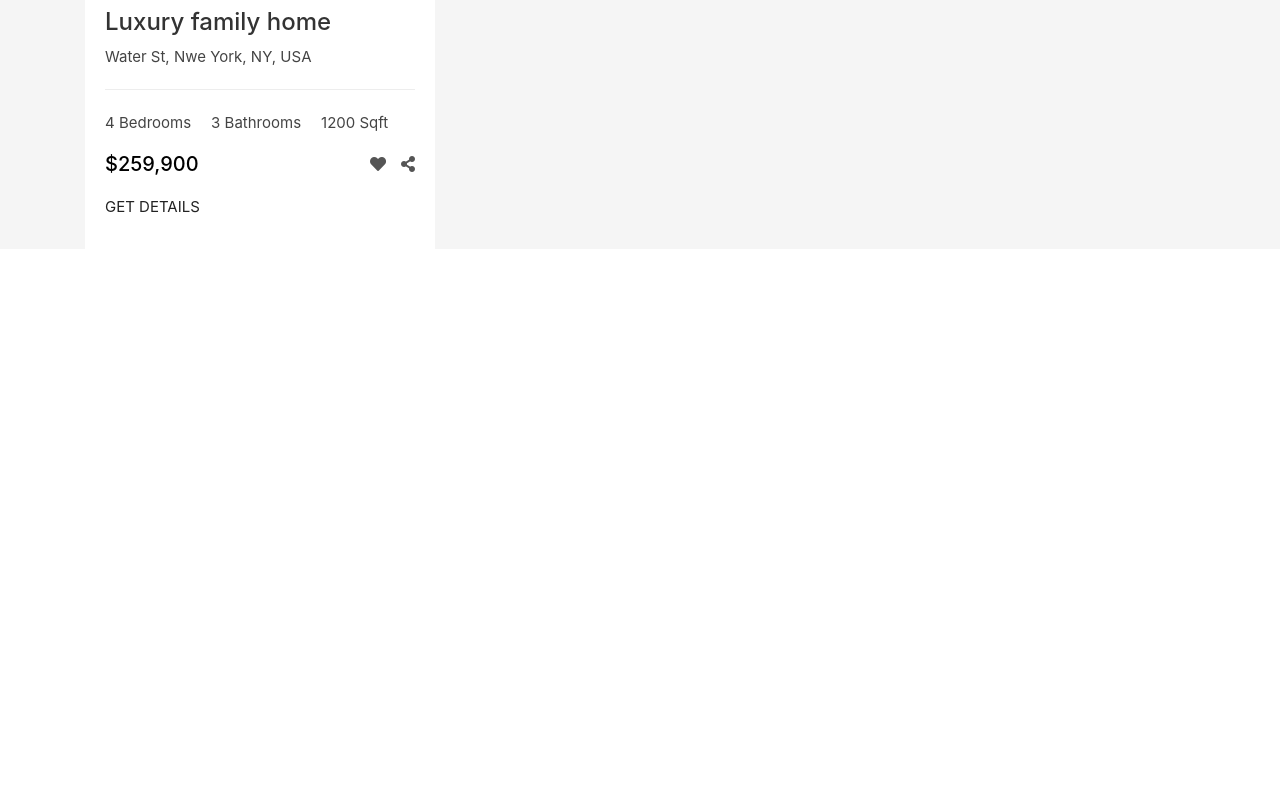
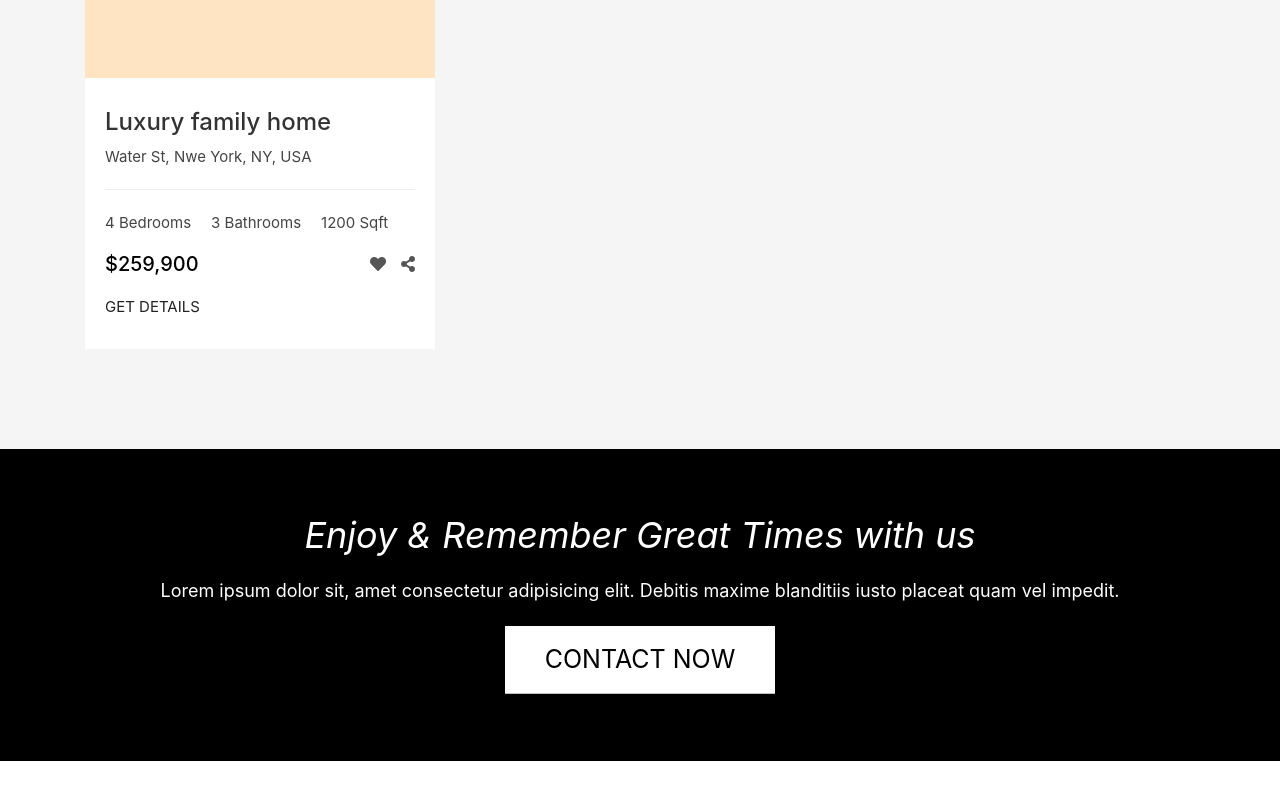
Before and after one commit to josedlca/codingbrothersapp, a React (Create React App) app: page / in a window 1280 px wide. Shown: the part 3530-4330 px from the top of the page. Before the commit the page ends 3779 px from the top, so only its background shows below. Built offline with nearby package versions, Linux system fonts and the light colour scheme.

Commit message:
enjoy part complete

```diff
--- a/src/pages/home/Home.jsx
+++ b/src/pages/home/Home.jsx
@@ -5,6 +5,7 @@ import Smallform from './formpart/Smallform';
 import Services from './servicespart/Services'
 import Aboutus from './aboutpart/Aboutus'
 import Latest from './latest/Latest'
+import Smalljumbo from './smalljumbo/Smalljumbo'
 
 class Home extends Component {
   render() {
@@ -15,7 +16,8 @@ class Home extends Component {
         <Smallform />
         <Services />
         <Aboutus />
-        <Latest/>
+        <Latest />
+        <Smalljumbo />
       </div>
     );
   }
--- a/src/pages/home/latest/latest.css
+++ b/src/pages/home/latest/latest.css
@@ -1,3 +1,4 @@
 .latest{
     background: #f5f5f5;
+    padding: 100px 0;
 }
--- /dev/null
+++ b/src/pages/home/smalljumbo/Smalljumbo.jsx
@@ -0,0 +1,32 @@
+import React, { Component } from 'react';
+import './smalljumbo.css';
+
+class Smalljumbo extends Component {
+    render() {
+        return (
+            <section className="smalljumbo">
+                <div className="container">
+                    <div className="row">
+                        <div className="col-md-12 text-center">
+                            <div className="smalljumbo__title">
+                                <h3>Enjoy & Remember Great Times with us</h3>
+                            </div>
+                        </div>
+                        <div className="col-md-12 text-center">
+                            <div className="smalljumbo__text">
+                                <p>Lorem ipsum dolor sit, amet consectetur adipisicing elit. Debitis maxime blanditiis  iusto placeat quam vel impedit.</p>
+                            </div>
+                        </div>
+                        <div className="col-md-12 text-center">
+                            <div className="smalljumbo__button">
+                                <a href="#">CONTACT NOW</a>
+                            </div>
+                        </div>
+                    </div>
+                </div>
+            </section>
+        );
+    }
+}
+
+export default Smalljumbo;
--- /dev/null
+++ b/src/pages/home/smalljumbo/smalljumbo.css
@@ -0,0 +1,52 @@
+.smalljumbo{
+    background: #000;
+    padding: 65px 0;
+    margin-bottom: 100px;
+}
+
+.smalljumbo__title{
+    margin-bottom: 20px;
+}
+
+.smalljumbo__title h3{
+    font-size: 36px;
+    color: rgb(255, 255, 255);
+    font-style: italic;
+    font-weight: 400;
+    margin: 0;
+}
+
+.smalljumbo__text{
+    margin-bottom: 20px;
+}
+
+.smalljumbo__text p{
+    font-size: 18px;
+    color: rgb(255, 255, 255);
+    margin: 0;
+}
+
+.smalljumbo__button a:link,
+.smalljumbo__button a:visited{
+    font-size: 25px;
+    color: #000;
+    text-decoration: none;
+    display: block;
+    padding: 15px 40px;
+    background-image: linear-gradient(120deg, #fff 0%, #fff 50%, #000 50%);
+    background-size: 220%;
+    background-position: 0%;
+    border: 2px solid #000;
+    display: inline-block;
+    transition: all .6s;
+}
+
+.smalljumbo__button a:hover,
+.smalljumbo__button a:active{
+    background-image: linear-gradient(120deg, transparent 0%, t#fff 50%, #000 50%);
+    color: #fff;
+    background-size: 220%;
+    background-position: 100%;
+    border: 2px solid #fff;
+    transition: all .6s;
+}
```
